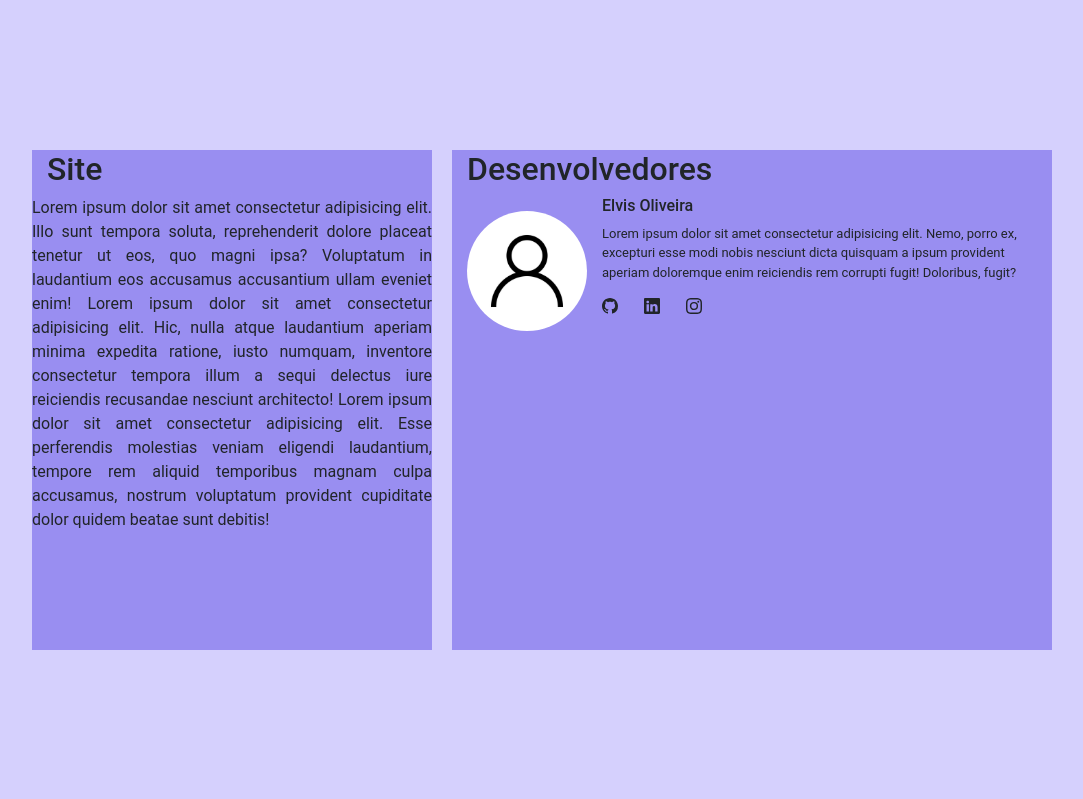
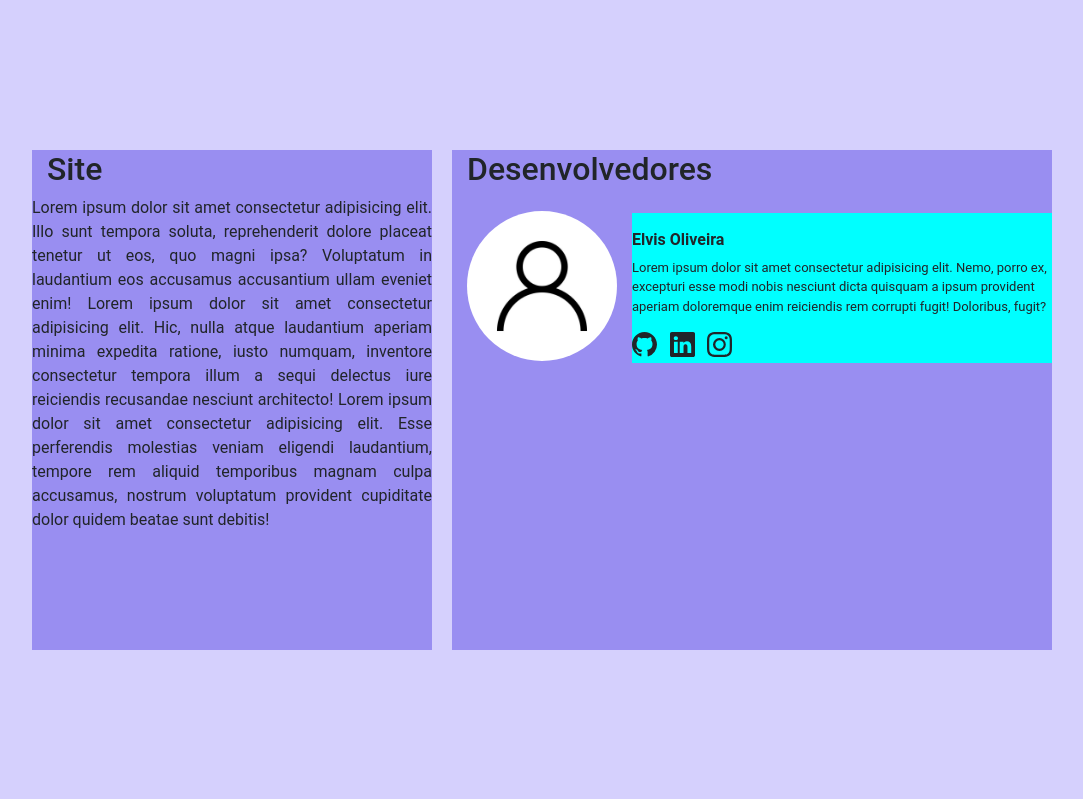
Before and after one commit to elvismota00/pagina_tcc, a PHP site: page /sobre.html in a window 1280 px wide. Shown: the top 799 px of the page, without its empty margins (98-1181 px from the left). Run offline with PHP 8.4, Linux system fonts and the light colour scheme; some web fonts are replaced.

Commit message:
ajuste no tamanho dos icones

```diff
--- a/sobre.css
+++ b/sobre.css
@@ -33,6 +33,10 @@ h2 {
     margin-left: 15px;
 }
 
+.fle h4 {
+    font-weight: bold;
+}
+
 .devs {
     width: 600px;
     height: 500px;
@@ -45,16 +49,19 @@ h2 {
 }
 
 .dev_elvis .fle {
+    margin-top: 17px;
+    padding-top: 17px;
     width: 450px;
-    height: 100px;
+    height: 150px;
     display: block;
     align-items: center;
+    background-color: aqua;
 }
 
 .dev_elvis img {
     border-radius: 100%;
     margin: 15px;
-    width: 120px;
+    width: 150px;
     height: auto;
 }
 
@@ -66,9 +73,9 @@ h2 {
     font-size: 13px;
 }
 
-.icons {
+.icon1 {
+    width: 100px;
     display: flex;
-    width: 100px;
     justify-content: space-between;
 }
 
--- a/sobre.html
+++ b/sobre.html
@@ -24,16 +24,16 @@
 
                     <p>Lorem ipsum dolor sit amet consectetur adipisicing elit. Nemo, porro ex, excepturi esse modi nobis nesciunt dicta quisquam a ipsum provident aperiam doloremque enim reiciendis rem corrupti fugit! Doloribus, fugit?</p>
 
-                    <div class="icons">
-                        <svg xmlns="http://www.w3.org/2000/svg" width="16" height="16" fill="currentColor" class="bi bi-github" viewBox="0 0 16 16">
+                    <div class="icon1">
+                        <svg xmlns="http://www.w3.org/2000/svg" width="25" height="25" fill="currentColor" class="bi bi-github" viewBox="0 0 16 16">
                             <path d="M8 0C3.58 0 0 3.58 0 8c0 3.54 2.29 6.53 5.47 7.59.4.07.55-.17.55-.38 0-.19-.01-.82-.01-1.49-2.01.37-2.53-.49-2.69-.94-.09-.23-.48-.94-.82-1.13-.28-.15-.68-.52-.01-.53.63-.01 1.08.58 1.23.82.72 1.21 1.87.87 2.33.66.07-.52.28-.87.51-1.07-1.78-.2-3.64-.89-3.64-3.95 0-.87.31-1.59.82-2.15-.08-.2-.36-1.02.08-2.12 0 0 .67-.21 2.2.82.64-.18 1.32-.27 2-.27s1.36.09 2 .27c1.53-1.04 2.2-.82 2.2-.82.44 1.1.16 1.92.08 2.12.51.56.82 1.27.82 2.15 0 3.07-1.87 3.75-3.65 3.95.29.25.54.73.54 1.48 0 1.07-.01 1.93-.01 2.2 0 .21.15.46.55.38A8.01 8.01 0 0 0 16 8c0-4.42-3.58-8-8-8"/>
                         </svg>
 
-                        <svg xmlns="http://www.w3.org/2000/svg" width="16" height="16" fill="currentColor" class="bi bi-linkedin" viewBox="0 0 16 16">
+                        <svg xmlns="http://www.w3.org/2000/svg" width="25" height="25" fill="currentColor" class="bi bi-linkedin" viewBox="0 0 16 16">
                             <path d="M0 1.146C0 .513.526 0 1.175 0h13.65C15.474 0 16 .513 16 1.146v13.708c0 .633-.526 1.146-1.175 1.146H1.175C.526 16 0 15.487 0 14.854zm4.943 12.248V6.169H2.542v7.225zm-1.2-8.212c.837 0 1.358-.554 1.358-1.248-.015-.709-.52-1.248-1.342-1.248S2.4 3.226 2.4 3.934c0 .694.521 1.248 1.327 1.248zm4.908 8.212V9.359c0-.216.016-.432.08-.586.173-.431.568-.878 1.232-.878.869 0 1.216.662 1.216 1.634v3.865h2.401V9.25c0-2.22-1.184-3.252-2.764-3.252-1.274 0-1.845.7-2.165 1.193v.025h-.016l.016-.025V6.169h-2.4c.03.678 0 7.225 0 7.225z"/>
                         </svg>
 
-                        <svg xmlns="http://www.w3.org/2000/svg" width="16" height="16" fill="currentColor" class="bi bi-instagram" viewBox="0 0 16 16">
+                        <svg xmlns="http://www.w3.org/2000/svg" width="25" height="25" fill="currentColor" class="bi bi-instagram" viewBox="0 0 16 16">
                             <path d="M8 0C5.829 0 5.556.01 4.703.048 3.85.088 3.269.222 2.76.42a3.9 3.9 0 0 0-1.417.923A3.9 3.9 0 0 0 .42 2.76C.222 3.268.087 3.85.048 4.7.01 5.555 0 5.827 0 8.001c0 2.172.01 2.444.048 3.297.04.852.174 1.433.372 1.942.205.526.478.972.923 1.417.444.445.89.719 1.416.923.51.198 1.09.333 1.942.372C5.555 15.99 5.827 16 8 16s2.444-.01 3.298-.048c.851-.04 1.434-.174 1.943-.372a3.9 3.9 0 0 0 1.416-.923c.445-.445.718-.891.923-1.417.197-.509.332-1.09.372-1.942C15.99 10.445 16 10.173 16 8s-.01-2.445-.048-3.299c-.04-.851-.175-1.433-.372-1.941a3.9 3.9 0 0 0-.923-1.417A3.9 3.9 0 0 0 13.24.42c-.51-.198-1.092-.333-1.943-.372C10.443.01 10.172 0 7.998 0zm-.717 1.442h.718c2.136 0 2.389.007 3.232.046.78.035 1.204.166 1.486.275.373.145.64.319.92.599s.453.546.598.92c.11.281.24.705.275 1.485.039.843.047 1.096.047 3.231s-.008 2.389-.047 3.232c-.035.78-.166 1.203-.275 1.485a2.5 2.5 0 0 1-.599.919c-.28.28-.546.453-.92.598-.28.11-.704.24-1.485.276-.843.038-1.096.047-3.232.047s-2.39-.009-3.233-.047c-.78-.036-1.203-.166-1.485-.276a2.5 2.5 0 0 1-.92-.598 2.5 2.5 0 0 1-.6-.92c-.109-.281-.24-.705-.275-1.485-.038-.843-.046-1.096-.046-3.233s.008-2.388.046-3.231c.036-.78.166-1.204.276-1.486.145-.373.319-.64.599-.92s.546-.453.92-.598c.282-.11.705-.24 1.485-.276.738-.034 1.024-.044 2.515-.045zm4.988 1.328a.96.96 0 1 0 0 1.92.96.96 0 0 0 0-1.92m-4.27 1.122a4.109 4.109 0 1 0 0 8.217 4.109 4.109 0 0 0 0-8.217m0 1.441a2.667 2.667 0 1 1 0 5.334 2.667 2.667 0 0 1 0-5.334"/>
                           </svg>
                     </div>
```
